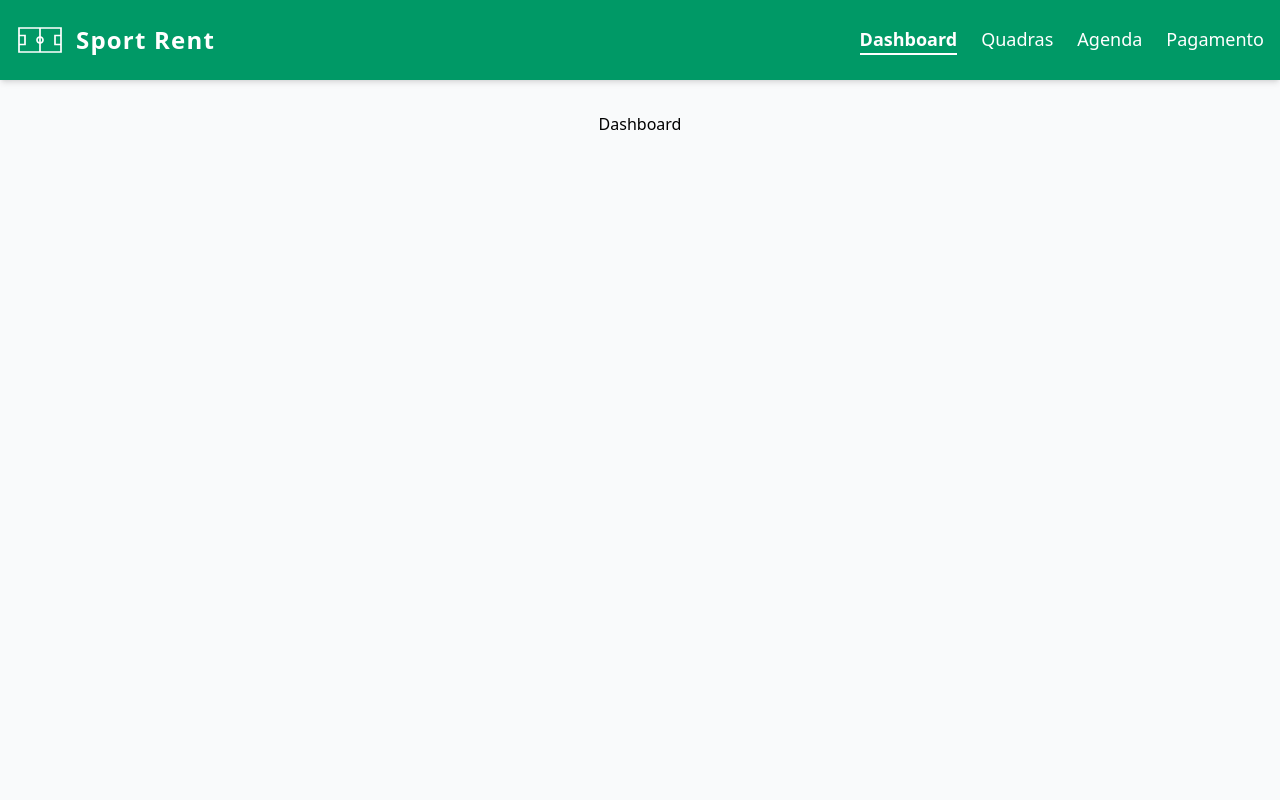
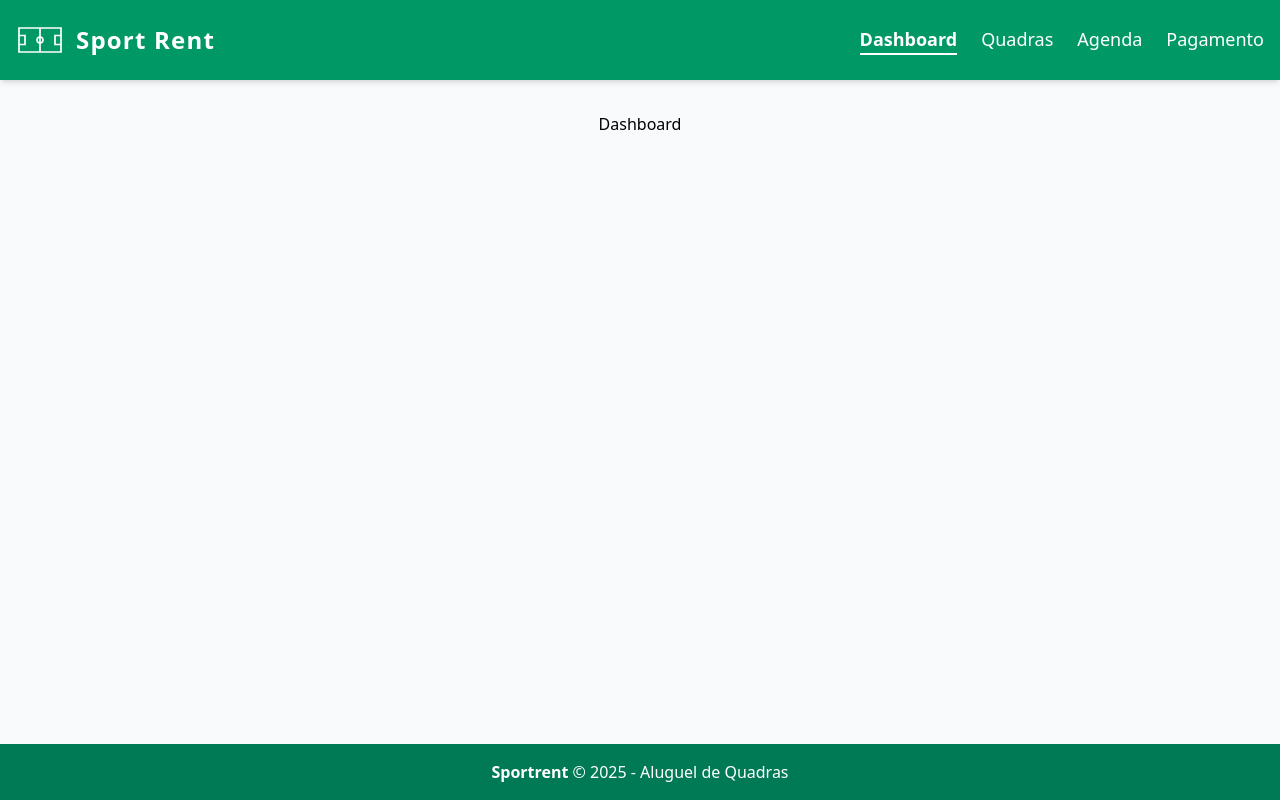
Before and after one commit to gusmaomatheus/sportrent, a React (Vite) app in the folder front/: page / in a window 1280 px wide. Built offline with nearby package versions, Linux system fonts and the light colour scheme.

Commit message:
feat: create footer

```diff
--- /dev/null
+++ b/front/src/components/ui/Footer/index.tsx
@@ -0,0 +1,11 @@
+import type { FC } from 'react';
+
+const Footer: FC = () => (
+  <footer className="w-full bg-emerald-700 text-white shadow-md py-4 px-6 mt-auto">
+      <div className="mb-2 md:mb-0 text-center items-center md:text-center">
+        <span className="font-semibold">Sportrent</span> &copy; {new Date().getFullYear()} - Aluguel de Quadras
+      </div>
+  </footer>
+);
+
+export default Footer;
--- a/front/src/layouts/MainLayout/index.tsx
+++ b/front/src/layouts/MainLayout/index.tsx
@@ -1,14 +1,16 @@
 import type { FC } from 'react';
 import { Outlet } from 'react-router-dom';
 import Header from '../../components/ui/Header';
+import Footer from '../../components/ui/Footer';
 
 const MainLayout: FC = () => {
     return (
-        <div className="min-h-screen bg-gray-50">
+        <div className="flex flex-col min-h-screen bg-gray-50">
             <Header />
             <main>
                 <Outlet />
             </main>
+            <Footer />
         </div>
     );
 };
```
